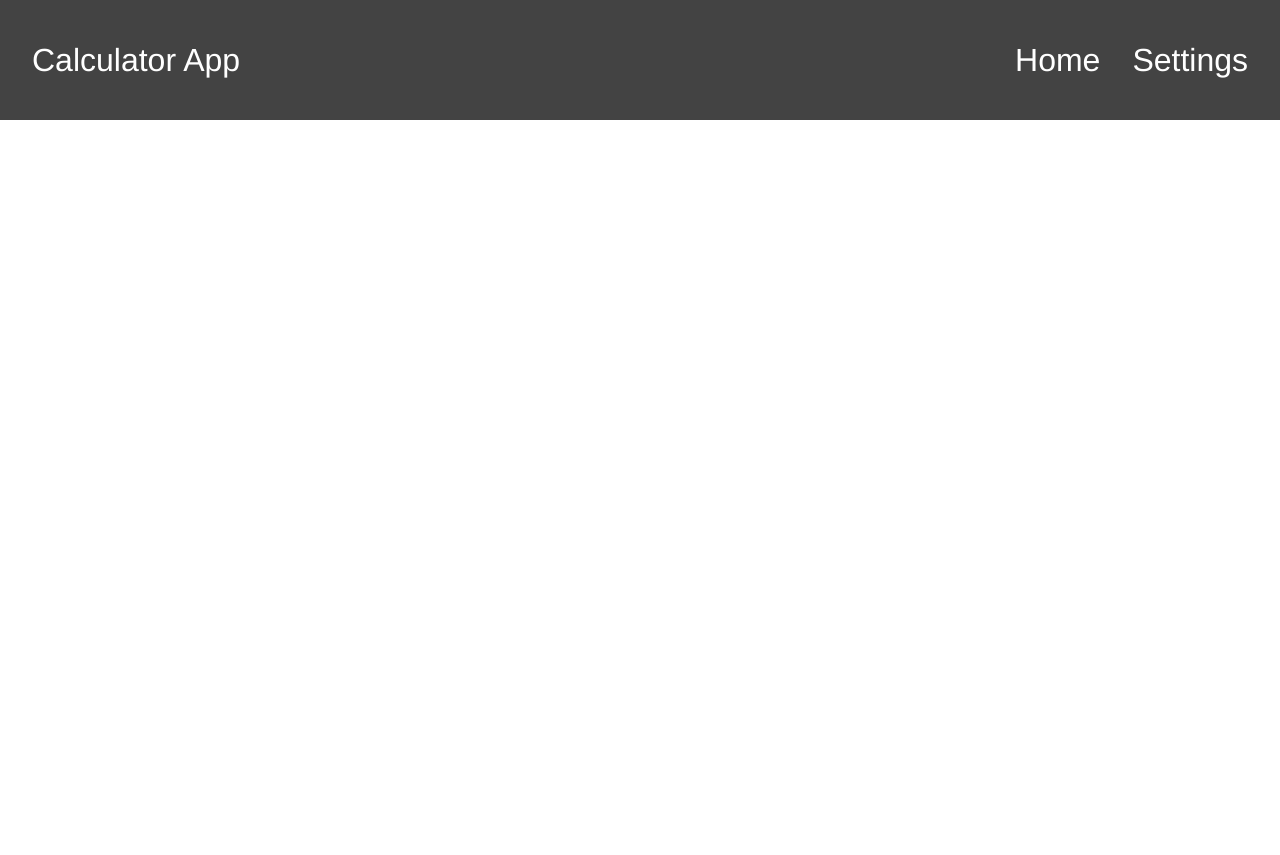
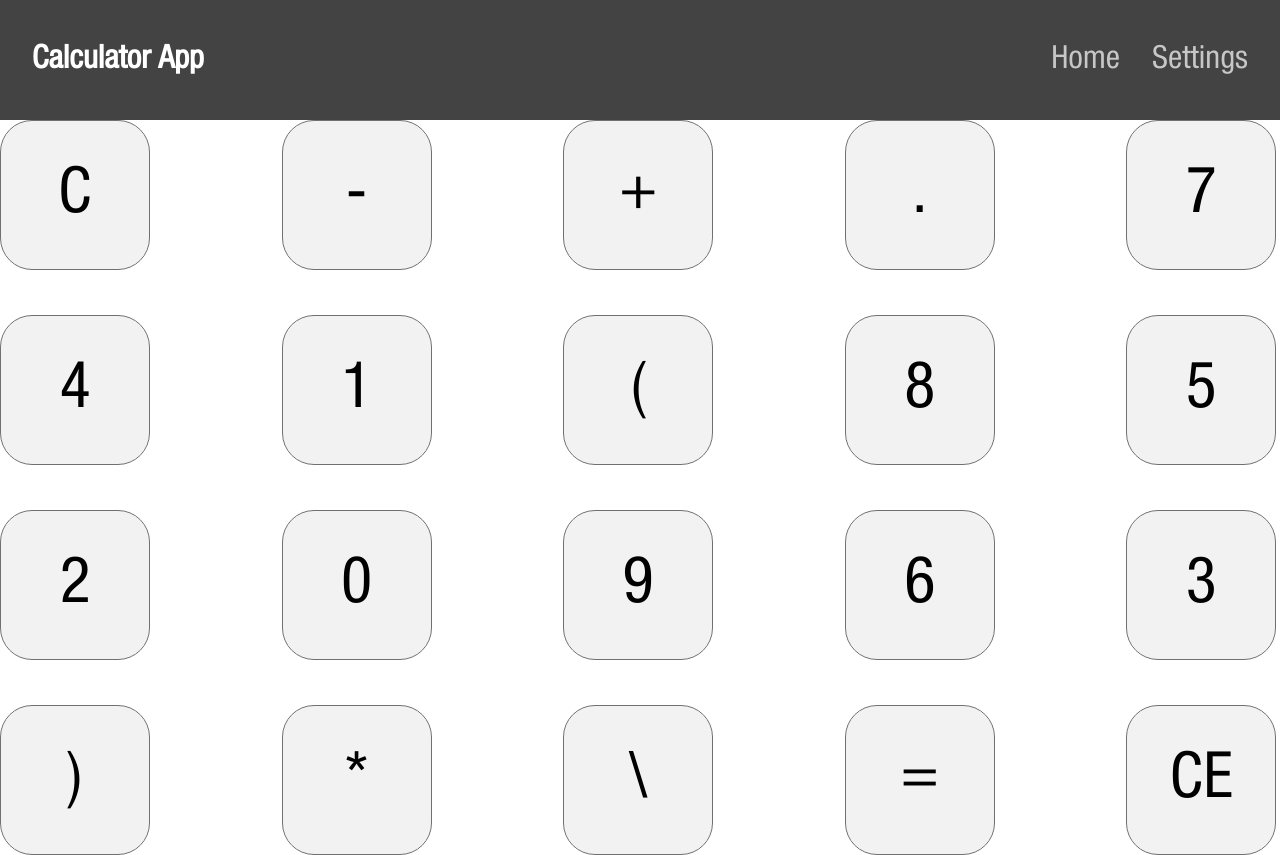
Before and after one commit to Rus-Abd/education-task-calculator, a React (Create React App) app in the folder education-task-calculator/: page / in a window 1280 px wide. Before the commit the page ends 800 px from the top, so only its background shows below. Built offline with nearby package versions, Linux system fonts and the light colour scheme.

Commit message:
feat: add keypad

```diff
--- a/education-task-calculator/src/components/Calculator/Calculator.jsx
+++ /dev/null
@@ -1,6 +0,0 @@
-import React from 'react';
-import { Header } from '../Header/Header';
-
-export const Calculator = () => {
-  return <main>AAAAAAAAAAAAAA</main>;
-};
--- a/education-task-calculator/src/components/Header/Header.jsx
+++ b/education-task-calculator/src/components/Header/Header.jsx
@@ -1,12 +1,21 @@
 import React from 'react';
+import { Link } from 'react-router-dom';
 import './header.css';
 export const Header = () => {
   return (
     <header>
       <h1>Calculator App</h1>
       <ul className="header-list">
-        <li>Home</li>
-        <li>Settings</li>
+        <li>
+          <Link className="text-link" to="/">
+            Home
+          </Link>
+        </li>
+        <li>
+          <Link className="text-link" to="/settings/">
+            Settings
+          </Link>
+        </li>
       </ul>
     </header>
   );
--- a/education-task-calculator/src/components/Header/header.css
+++ b/education-task-calculator/src/components/Header/header.css
@@ -6,17 +6,27 @@ header {
   align-items: center;
   background-color: #434343;
   color: #ffffff;
-  letter-spacing: 0px;
 }
 header h1 {
   margin-left: 32px;
-  font: normal normal normal 32px/38px Helvetica Neue;
+  font-size: 32px;
 }
 header ul {
   list-style: none;
   display: flex;
-  font: normal normal normal 32px/38px Helvetica Neue;
 }
 .header-list li {
   margin-right: 32px;
+  opacity: 0.7;
+  transition: 0.7s all;
 }
+.header-list li:hover {
+  opacity: 1;
+  text-decoration: underline;
+  text-underline-offset: 10px;
+}
+.text-link {
+  color: inherit;
+  text-decoration: inherit;
+  font-size: 32px;
+}
--- /dev/null
+++ b/education-task-calculator/src/components/Keypad/Keypad.jsx
@@ -0,0 +1,28 @@
+import React from 'react';
+import './keypad.css';
+export const Keypad = () => {
+  return (
+    <div className="keypad">
+      <button className="button">C</button>
+      <button className="button">-</button>
+      <button className="button">+</button>
+      <button className="button">.</button>
+      <button className="button">7</button>
+      <button className="button">4</button>
+      <button className="button">1</button>
+      <button className="button">(</button>
+      <button className="button">8</button>
+      <button className="button">5</button>
+      <button className="button">2</button>
+      <button className="button">0</button>
+      <button className="button">9</button>
+      <button className="button">6</button>
+      <button className="button">3</button>
+      <button className="button">)</button>
+      <button className="button">*</button>
+      <button className="button">\</button>
+      <button className="button">=</button>
+      <button className="button">CE</button>
+    </div>
+  );
+};
--- /dev/null
+++ b/education-task-calculator/src/components/Keypad/keypad.css
@@ -0,0 +1,16 @@
+.keypad {
+  display: grid;
+  grid-template-columns: repeat(5, 1fr);
+  grid-row-gap: 45px;
+  grid-column-gap: 128px;
+}
+.button {
+  width: 150px;
+  height: 150px;
+  background: #f2f2f2 0% 0% no-repeat padding-box;
+  border: 1px solid #707070;
+  border-radius: 32px;
+  font-size: 64px;
+  letter-spacing: 0px;
+  color: #000000;
+}
--- /dev/null
+++ b/education-task-calculator/src/containers/Calculator/Calculator.jsx
@@ -0,0 +1,10 @@
+import React from 'react';
+import { Keypad } from '../../components/Keypad/Keypad';
+
+export const Calculator = () => {
+  return (
+    <main>
+      <Keypad />
+    </main>
+  );
+};
--- a/education-task-calculator/src/index.css
+++ b/education-task-calculator/src/index.css
@@ -2,4 +2,15 @@
   margin: 0;
   padding: 0;
   box-sizing: border-box;
+  font: normal normal normal;
+  font-family: HelveticaNeue;
 }
+@font-face {
+  font-family: 'HelveticaNeue';
+  font-weight: 500;
+  src: local('HelveticaNeue'),
+    url(./assets/fonts/HelveticaNeue-CondensedRegular.ttf);
+}
+a {
+  text-decoration: none;
+}
--- a/education-task-calculator/src/index.js
+++ b/education-task-calculator/src/index.js
@@ -2,9 +2,10 @@ import React from 'react';
 import ReactDOM from 'react-dom/client';
 import './index.css';
 import { BrowserRouter, Route, Routes } from 'react-router-dom';
-import { Calculator } from './components/Calculator/Calculator';
+
 import { Header } from './components/Header/Header';
 import Settings from './screens/Settings/Settings';
+import Home from './screens/Home/Home';
 
 const root = ReactDOM.createRoot(document.getElementById('root'));
 root.render(
@@ -12,8 +13,8 @@ root.render(
     <BrowserRouter>
       <Header />
       <Routes>
-        <Route path="/" exact component={Calculator} />
-        <Route path="/settings/" component={Settings} />
+        <Route path="/" exact element={<Home />} />
+        <Route path="/settings/" element={<Settings />} />
       </Routes>
     </BrowserRouter>
   </React.StrictMode>,
--- a/education-task-calculator/src/screens/Home/Home.jsx
+++ b/education-task-calculator/src/screens/Home/Home.jsx
@@ -0,0 +1,8 @@
+import React from 'react';
+import { Calculator } from '../../containers/Calculator/Calculator';
+
+const Home = () => {
+  return <Calculator />;
+};
+
+export default Home;
```
Also changed, not shown: education-task-calculator/src/components/Display/Display.jsx (+7 -0 lines), education-task-calculator/src/assets/fonts/HelveticaNeue-CondensedRegular.ttf (added).
